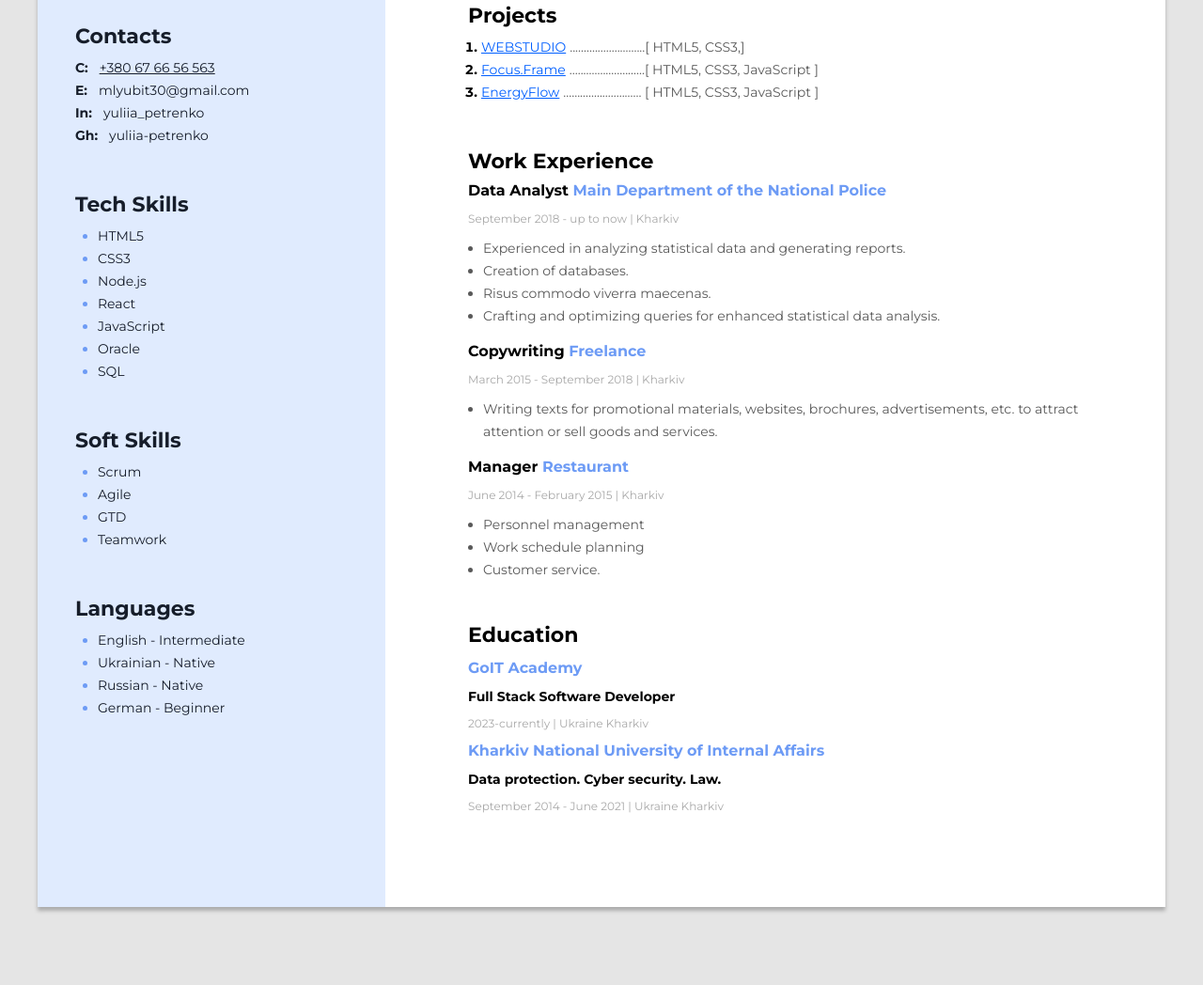
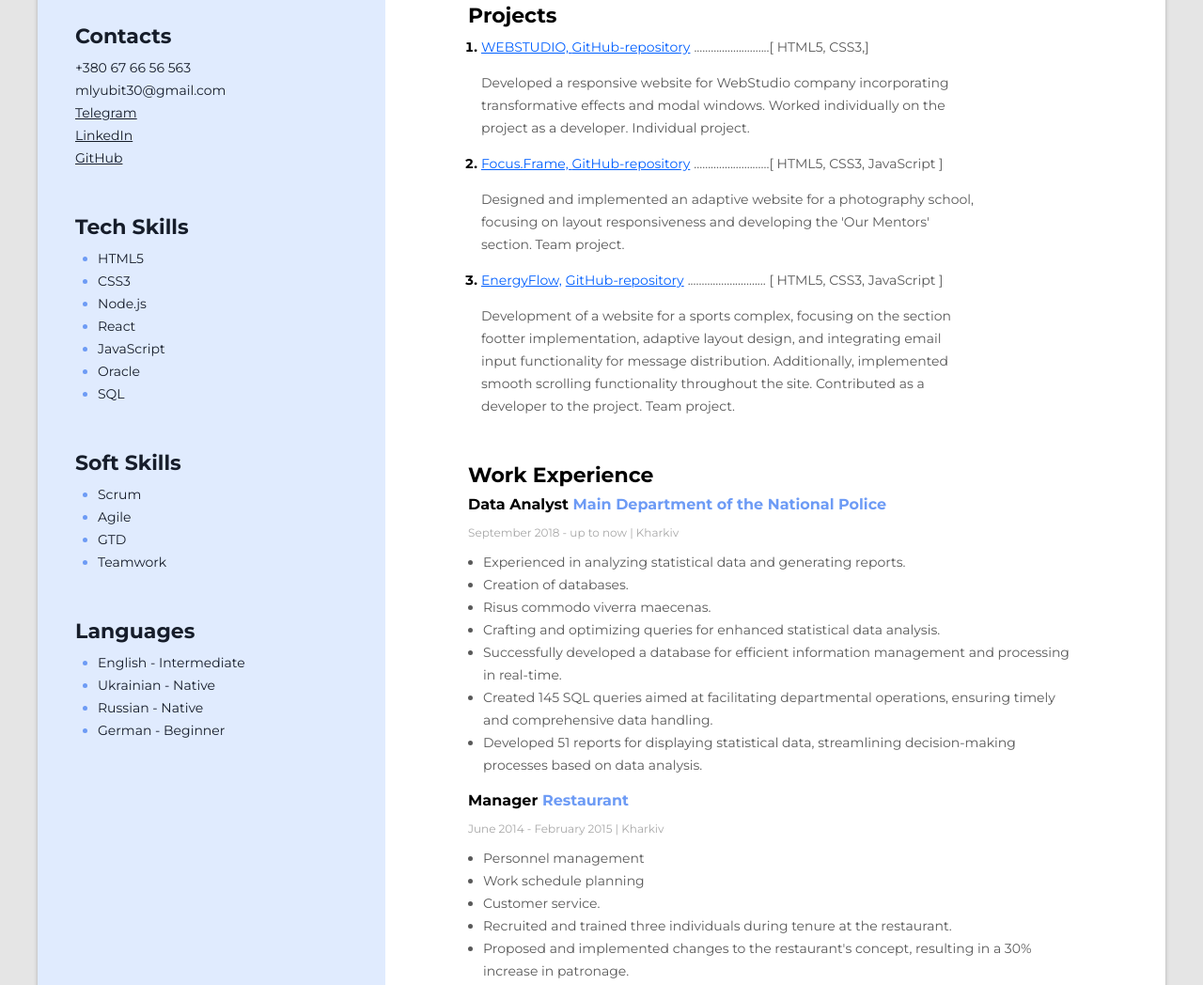
Before and after one commit to yuliia-petrenko/resume-Yuliia-Petrenko, a plain HTML site: page index.html in a window 1280 px wide. Shown: the part 491-1539 px from the top of the page at 94% size. Before the commit the page ends 1480 px from the top, so only its background shows below. Drawn offline with nearby package versions, Linux system fonts and the light colour scheme.

Commit message:
corrected resume with notes from the teacher

```diff
--- a/index.html
+++ b/index.html
@@ -48,11 +48,22 @@
                 href="https://yuliia-petrenko.github.io/goit-markup-hw-06/"
                 target="_blank"
                 class="project-item-link"
-                >WEBSTUDIO</a
+                >WEBSTUDIO,
+              </a>
+              <a
+                href="https://github.com/yuliia-petrenko/goit-markup-hw-06"
+                target="_blank"
+                class="project-item-link"
+                >GitHub-repository</a
               >
               <span class="project-item-descr"
                 >...........................[ HTML5, CSS3,]</span
               >
+              <p class="my-descr">
+                Developed a responsive website for WebStudio company
+                incorporating transformative effects and modal windows. Worked
+                individually on the project as a developer. Individual project.
+              </p>
             </li>
             <li class="project-item">
               <a
@@ -60,11 +71,22 @@
                 target="_blank"
                 class="project-item-link"
               >
-                Focus.Frame</a
+                Focus.Frame,
+              </a>
+              <a
+                href="https://github.com/YuliiaLukomska/project-besttim1"
+                target="_blank"
+                class="project-item-link"
+                >GitHub-repository</a
               >
               <span class="project-item-descr"
                 >...........................[ HTML5, CSS3, JavaScript ]</span
               >
+              <p class="my-descr">
+                Designed and implemented an adaptive website for a photography
+                school, focusing on layout responsiveness and developing the
+                'Our Mentors' section. Team project.
+              </p>
             </li>
 
             <li class="project-item">
@@ -72,11 +94,26 @@
                 href="https://dazzua.github.io/Dyvani_programisty/index.html"
                 target="_blank"
                 class="project-item-link"
-                >EnergyFlow</a
+                >EnergyFlow,</a
               >
+              <a
+                href="https://github.com/DazzUA/Dyvani_programisty"
+                target="_blank"
+                class="project-item-link"
+                >GitHub-repository</a
+              >
+
               <span class="project-item-descr">
                 ............................ [ HTML5, CSS3, JavaScript ]</span
               >
+              <p class="my-descr">
+                Development of a website for a sports complex, focusing on the
+                section footter implementation, adaptive layout design, and
+                integrating email input functionality for message distribution.
+                Additionally, implemented smooth scrolling functionality
+                throughout the site. Contributed as a developer to the project.
+                Team project.
+              </p>
             </li>
           </ol>
         </div>
@@ -105,10 +142,22 @@
                 Crafting and optimizing queries for enhanced statistical data
                 analysis.
               </li>
+              <li class="work-duties">
+                Successfully developed a database for efficient information
+                management and processing in real-time.
+              </li>
+              <li class="work-duties">
+                Created 145 SQL queries aimed at facilitating departmental
+                operations, ensuring timely and comprehensive data handling.
+              </li>
+              <li class="work-duties">
+                Developed 51 reports for displaying statistical data,
+                streamlining decision-making processes based on data analysis.
+              </li>
             </ul>
           </div>
           <!-- Company 2 -->
-          <div class="work-experience-place">
+          <!-- <div class="work-experience-place">
             <h4 class="work-experience-pasition">
               Copywriting
               <span class="work-experience-company"> Freelance</span>
@@ -122,7 +171,7 @@
                 services.
               </li>
             </ul>
-          </div>
+          </div> -->
           <!-- company 3 -->
           <div class="work-experience-place">
             <h4 class="work-experience-pasition">
@@ -135,21 +184,35 @@
               <li class="work-duties">Personnel management</li>
               <li class="work-duties">Work schedule planning</li>
               <li class="work-duties">Customer service.</li>
+              <li class="work-duties">
+                Recruited and trained three individuals during tenure at the
+                restaurant.
+              </li>
+              <li class="work-duties">
+                Proposed and implemented changes to the restaurant's concept,
+                resulting in a 30% increase in patronage.
+              </li>
             </ul>
           </div>
         </div>
         <!-- Education -->
         <div>
           <h3 class="education-osvita">Education</h3>
-          <h4 class="education-univer">GoIT Academy</h4>
+          <h4 class="education-univer">IT School GoIT</h4>
           <h5 class="education-prof">Full Stack Software Developer</h5>
           <p class="work-petiod">2023-currently | Ukraine Kharkiv</p>
           <h4 class="education-univer">
             Kharkiv National University of Internal Affairs
           </h4>
-          <h5 class="education-prof">Data protection. Cyber security. Law.</h5>
+          <h5 class="education-prof">Data protection - Bachelor</h5>
           <p class="work-petiod">
-            September 2014 - June 2021 | Ukraine Kharkiv
+            September 2014 - June 2018 | Ukraine Kharkiv
+          </p>
+          <h5 class="education-prof">Law - Bachelor</h5>
+          <p class="work-petiod">September 2015 - May 2019 | Ukraine Kharkiv</p>
+          <h5 class="education-prof">Cyber security - Master Degree</h5>
+          <p class="work-petiod">
+            September 2018 - June 2020 | Ukraine Kharkiv
           </p>
         </div>
       </div>
@@ -165,33 +228,42 @@
         <div class="contnacts-container">
           <h3 class="sidebar-titel">Contacts</h3>
           <p class="contacta-item">
-            <span class="contacts-type">C: </span>
-            <a href="tel:+388888888888" class="contacts-number"
+            <!-- <span class="contacts-type">C: </span> -->
+            <a href="tel:+388888888888" class="contacts-email"
               >+380 67 66 56 563</a
             >
           </p>
           <p class="contacta-item">
-            <span class="contacts-type">E: </span>
+            <!-- <span class="contacts-type">E: </span> -->
             <a href="mluybit30@gmail.com" target="_blank" class="contacts-email"
               >mlyubit30@gmail.com</a
             >
           </p>
           <p class="contacta-item">
-            <span class="contacts-type">In: </span>
+            <!-- <span class="contacts-type">Telegram: </span> -->
+            <a
+              href="https://t.me/nestertsova"
+              target="_blank"
+              class="contacts-number"
+              >Telegram</a
+            >
+          </p>
+          <p class="contacta-item">
+            <!-- <span class="contacts-type">LinkedIn: </span> -->
             <a
               href="https://www.linkedin.com/in/yuliiapetrenko/"
               target="_blank"
-              class="contacts-email"
-              >yuliia_petrenko</a
+              class="contacts-number"
+              >LinkedIn</a
             >
           </p>
           <p class="contacta-item">
-            <span class="contacts-type">Gh: </span>
+            <!-- <span class="contacts-type">GitHub: </span> -->
             <a
               href="https://github.com/yuliia-petrenko"
               target="_blank"
-              class="contacts-email"
-              >yuliia-petrenko</a
+              class="contacts-number"
+              >GitHub</a
             >
           </p>
         </div>
```
